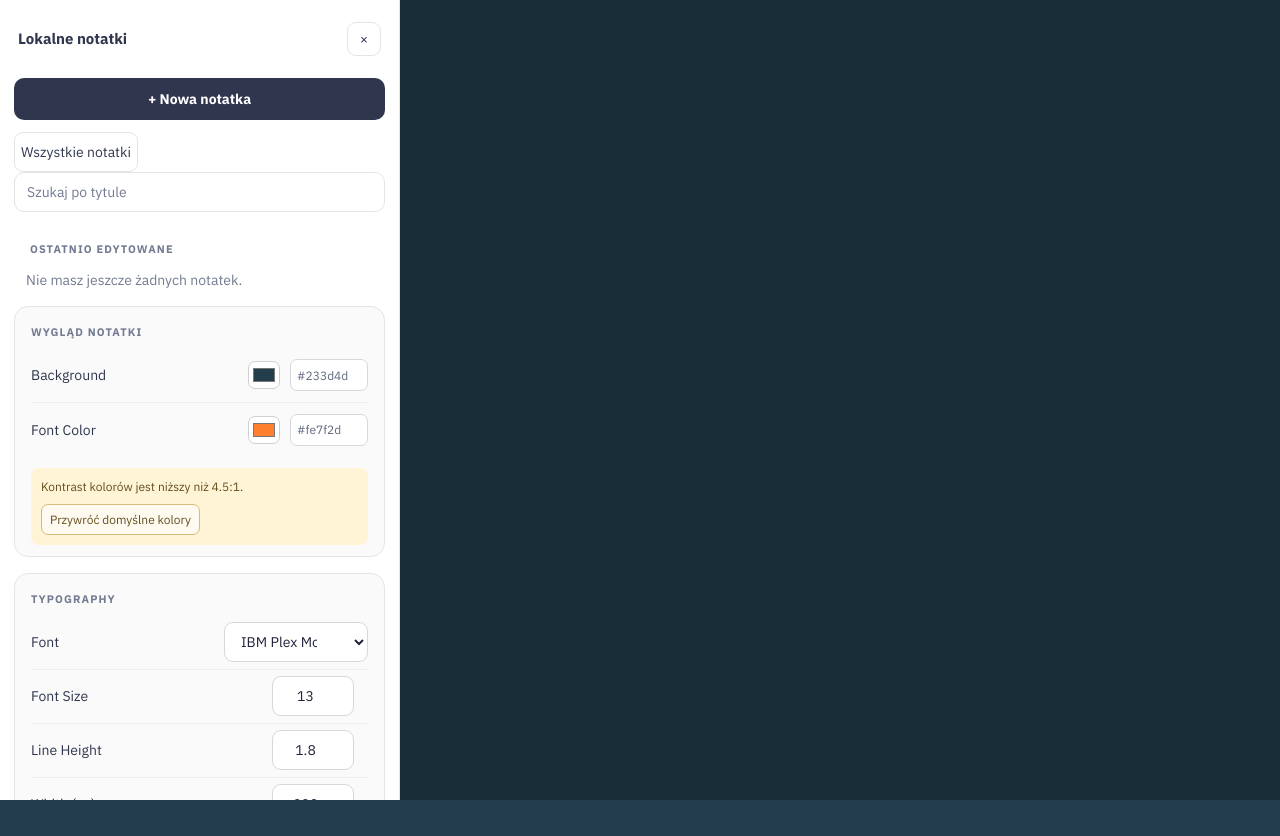
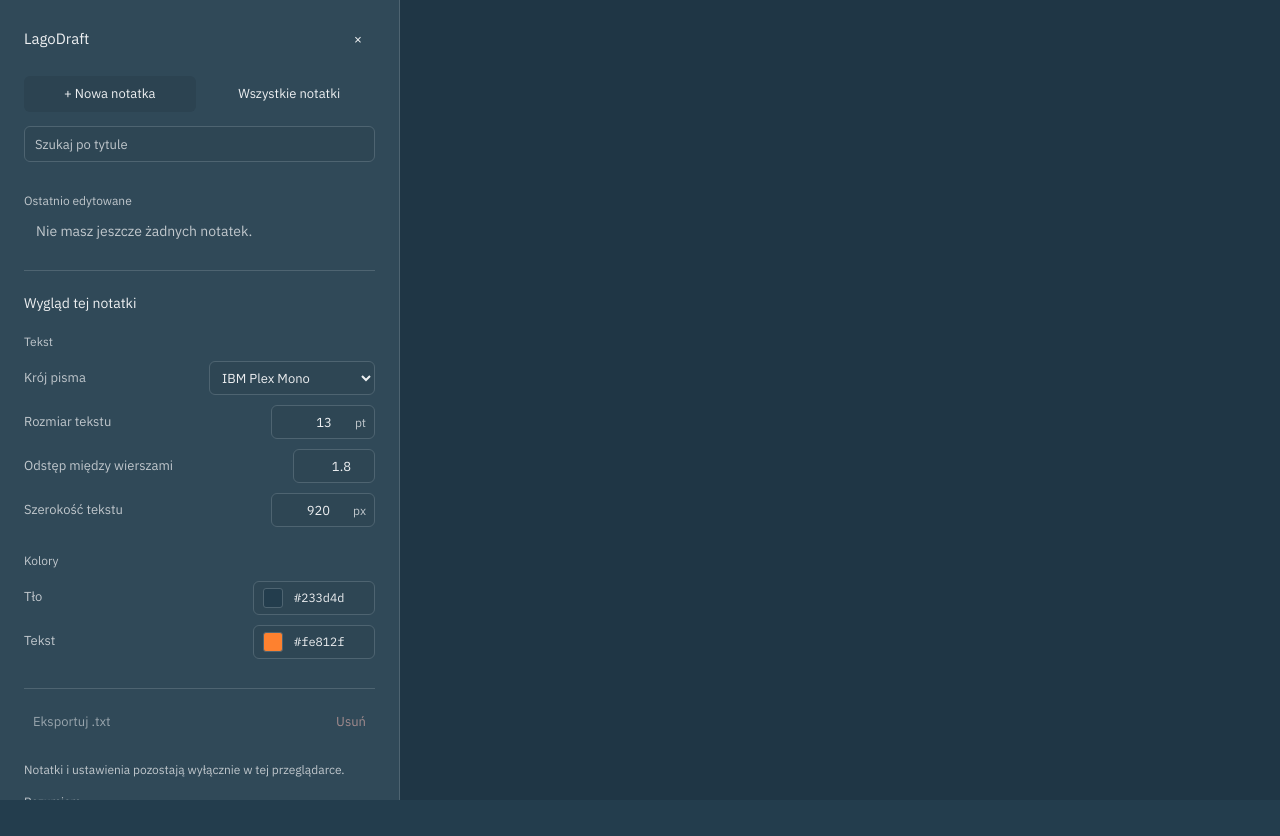
Before and after one commit to barcat/local-notes-editor, a Preact app: page / in a window 1280 px wide. Both pictures are taken after a click on the button "Otwórz notatki i ustawienia". Built offline with nearby package versions, Linux system fonts and the light colour scheme.

Commit message:
Refine note settings and emoji picker to match the editor

```diff
--- a/src/app.tsx
+++ b/src/app.tsx
@@ -524,10 +524,12 @@
         aria-controls="left-drawer"
         aria-expanded={isDrawerOpen}
         aria-label="Otwórz notatki i ustawienia"
+        title="Notatki i ustawienia"
         onClick={() => setIsDrawerOpen(true)}
       >
         <svg viewBox="0 0 24 24" aria-hidden="true">
-          <path d="M5 7h14M5 12h14M5 17h14" fill="none" stroke="currentColor" stroke-linecap="round" stroke-width="1.8" />
+          <rect x="4" y="5" width="16" height="14" rx="2" fill="none" stroke="currentColor" stroke-width="1.5" />
+          <path d="M9 5v14" fill="none" stroke="currentColor" stroke-width="1.5" />
         </svg>
       </button>
 
--- a/src/components/AppearanceSettings.tsx
+++ b/src/components/AppearanceSettings.tsx
@@ -67,29 +67,12 @@
   const contrastWarning = !hasSufficientContrast(preferences);
 
   return (
-    <>
-      <section class="settings-card" aria-labelledby="appearance-title">
-        <h2 class="card-title" id="appearance-title">Wygląd notatki</h2>
+    <section class="note-settings" aria-labelledby="appearance-title">
+      <h2 class="settings-title" id="appearance-title">Wygląd tej notatki</h2>
+      <section class="settings-group" aria-labelledby="typography-title">
+        <h3 class="settings-group-title" id="typography-title">Tekst</h3>
         <label class="setting-row">
-          <span class="setting-label">Background</span>
-          <ColorControl disabled={disabled} label="Kolor tła" value={preferences.backgroundColor} onChange={(value) => onChange({ backgroundColor: value })} />
-        </label>
-        <label class="setting-row">
-          <span class="setting-label">Font Color</span>
-          <ColorControl disabled={disabled} label="Kolor tekstu" value={preferences.textColor} onChange={(value) => onChange({ textColor: value })} />
-        </label>
-        {contrastWarning && (
-          <div class="contrast-warning" role="alert">
-            <span>Kontrast kolorów jest niższy niż 4.5:1.</span>
-            <button type="button" disabled={disabled} onClick={onResetColors}>Przywróć domyślne kolory</button>
-          </div>
-        )}
-      </section>
-
-      <section class="settings-card" aria-labelledby="typography-title">
-        <h2 class="card-title" id="typography-title">Typography</h2>
-        <label class="setting-row">
-          <span class="setting-label">Font</span>
+          <span class="setting-label">Krój pisma</span>
           <select
             disabled={disabled}
             class="select"
@@ -100,7 +83,8 @@
           </select>
         </label>
         <label class="setting-row">
-          <span class="setting-label">Font Size</span>
+          <span class="setting-label">Rozmiar tekstu</span>
+          <span class="number-control">
             <input
               disabled={disabled}
               class="number-input"
@@ -108,12 +92,15 @@
               min="10"
               max="24"
               step="1"
+              aria-label="Rozmiar tekstu"
               value={preferences.fontSizePt}
               onInput={(event) => onChange({ fontSizePt: Number(event.currentTarget.value) })}
             />
+            <span class="setting-unit" aria-hidden="true">pt</span>
+          </span>
         </label>
         <label class="setting-row">
-          <span class="setting-label">Line Height</span>
+          <span class="setting-label">Odstęp między wierszami</span>
           <input
             disabled={disabled}
             class="number-input"
@@ -121,12 +108,14 @@
             min="1.2"
             max="2.4"
             step="0.1"
+            aria-label="Odstęp między wierszami"
             value={preferences.lineHeight}
             onInput={(event) => onChange({ lineHeight: Number(event.currentTarget.value) })}
           />
         </label>
         <label class="setting-row">
-          <span class="setting-label">Width (px)</span>
+          <span class="setting-label">Szerokość tekstu</span>
+          <span class="number-control">
             <input
               disabled={disabled}
               class="number-input"
@@ -134,12 +123,32 @@
               min="480"
               max="1200"
               step="10"
+              aria-label="Szerokość tekstu w pikselach"
               value={preferences.editorWidthPx}
               onInput={(event) => onChange({ editorWidthPx: Number(event.currentTarget.value) })}
             />
+            <span class="setting-unit" aria-hidden="true">px</span>
+          </span>
         </label>
       </section>
+      <section class="settings-group" aria-labelledby="colors-title">
+        <h3 class="settings-group-title" id="colors-title">Kolory</h3>
+        <div class="setting-row">
+          <span class="setting-label">Tło</span>
+          <ColorControl disabled={disabled} label="Kolor tła" value={preferences.backgroundColor} onChange={(value) => onChange({ backgroundColor: value })} />
+        </div>
+        <div class="setting-row">
+          <span class="setting-label">Tekst</span>
+          <ColorControl disabled={disabled} label="Kolor tekstu" value={preferences.textColor} onChange={(value) => onChange({ textColor: value })} />
+        </div>
+        {contrastWarning && (
+          <div class="contrast-warning" role="alert">
+            <span>Kontrast kolorów jest niższy niż 4,5:1.</span>
+            <button type="button" disabled={disabled} onClick={onResetColors}>Przywróć domyślne kolory</button>
+          </div>
+        )}
+      </section>
       {storageWarning && <p class="preferences-warning" role="status">{storageWarning}</p>}
-    </>
+    </section>
   );
 }
--- a/src/components/LeftDrawer.tsx
+++ b/src/components/LeftDrawer.tsx
@@ -115,15 +115,16 @@
       >
         <div class="drawer-inner">
           <header class="drawer-header">
-            <h1 class="drawer-title">Lokalne notatki</h1>
+            <h1 class="drawer-title">LagoDraft</h1>
             <button ref={closeButtonRef} class="icon-button" type="button" aria-label="Zamknij panel" onClick={onClose}>
               ×
             </button>
           </header>
 
-          <button class="primary-action" type="button" disabled={isCreatingNote || navigationDisabled} onClick={onNewNote}>+ Nowa notatka</button>
-
-          <button class="secondary-action" type="button" disabled={navigationDisabled} onClick={onAllNotes}>Wszystkie notatki</button>
+          <div class="drawer-navigation">
+            <button class="primary-action" type="button" disabled={isCreatingNote || navigationDisabled} onClick={onNewNote}>+ Nowa notatka</button>
+            <button class="secondary-action" type="button" disabled={navigationDisabled} onClick={onAllNotes}>Wszystkie notatki</button>
+          </div>
 
           <NotesList
             disabled={navigationDisabled}
--- a/src/preferences.ts
+++ b/src/preferences.ts
@@ -6,7 +6,7 @@
 
 export const DEFAULT_PREFERENCES: EditorPreferences = {
   backgroundColor: "#233d4d",
-  textColor: "#fe7f2d",
+  textColor: "#fe812f",
   fontFamily: "IBM Plex Mono",
   fontSizePt: 13,
   lineHeight: 1.8,
@@ -132,7 +132,40 @@
   root.style.setProperty("--editor-font-size", `${preferences.fontSizePt}pt`);
   root.style.setProperty("--editor-line-height", String(preferences.lineHeight));
   root.style.setProperty("--editor-width", `${preferences.editorWidthPx}px`);
+  // Controls follow the paper color, but stay readable even when the writing
+  // colors have low contrast. These tokens never change stored note preferences.
+  const surface = mixColors(preferences.backgroundColor,
+    relativeLuminance(preferences.backgroundColor) < 0.179 ? "#ffffff" : "#000000", 0.06);
+  const isDark = contrastRatio("#ffffff", surface) >= 4.5;
+  const neutral = isDark ? "#ffffff" : "#000000";
+  const text = readableMix(neutral, surface, 0.92);
+  const muted = readableMix(neutral, surface, 0.7);
+  const danger = isDark ? "#ffc1b9" : "#8f332e";
+  root.style.setProperty("--control-bg", surface);
+  root.style.setProperty("--control-text", text);
+  root.style.setProperty("--control-muted", muted);
+  root.style.setProperty("--control-danger", contrastRatio(danger, surface) >= 4.5 ? danger : text);
+  root.style.setProperty("--control-scheme", isDark ? "dark" : "light");
+  root.style.setProperty("--control-shade", isDark ? "#000000" : "#ffffff");
   root.ownerDocument.defaultView?.dispatchEvent(new Event("editor-appearance-change"));
+}
+
+function mixColors(base: string, tint: string, amount: number): string {
+  const channels = [1, 3, 5].map((offset) => {
+    const a = Number.parseInt(base.slice(offset, offset + 2), 16);
+    const b = Number.parseInt(tint.slice(offset, offset + 2), 16);
+    return Math.round(a + (b - a) * amount).toString(16).padStart(2, "0");
+  });
+  return `#${channels.join("")}`;
+}
+
+function readableMix(text: string, surface: string, amount: number): string {
+  let mixed = mixColors(surface, text, amount);
+  while (contrastRatio(mixed, surface) < 4.5 && amount < 1) {
+    amount = Math.min(1, amount + 0.05);
+    mixed = mixColors(surface, text, amount);
+  }
+  return mixed;
 }
 
 function channelToLinear(channel: number): number {
--- a/src/styles.css
+++ b/src/styles.css
@@ -48,7 +48,7 @@
 
 :root {
   --editor-bg: #233d4d;
-  --editor-text: #fe7f2d;
+  --editor-text: #fe812f;
   --editor-text-soft: color-mix(in srgb, var(--editor-text) 58%, var(--editor-bg));
   --editor-selection: color-mix(in srgb, var(--editor-text) 28%, transparent);
   --editor-font-family: "IBM Plex Mono", monospace;
@@ -63,6 +63,17 @@
   --panel-hover: #f4f4f6;
   --danger: #8f332e;
   --focus: #315f93;
+  --control-bg: #304958;
+  --control-text: #eef0f2;
+  --control-muted: #bfc8cd;
+  --control-danger: #ffc1b9;
+  --control-scheme: dark;
+  --control-shade: #000000;
+  --control-border: color-mix(in srgb, var(--control-text) 16%, var(--control-bg));
+  --control-fill: color-mix(in srgb, var(--control-shade) 4%, var(--control-bg));
+  --control-hover: color-mix(in srgb, var(--control-shade) 8%, var(--control-bg));
+  --control-selected: color-mix(in srgb, var(--control-text) 36%, var(--control-bg));
+  --control-radius: 6px;
 }
 
 * { box-sizing: border-box; }
@@ -80,7 +91,7 @@
 }
 button, input, select, textarea { font: inherit; }
 button { cursor: pointer; }
-button:disabled, input:disabled { cursor: default; opacity: .55; }
+button:disabled, input:disabled, select:disabled { cursor: default; opacity: .55; }
 :focus-visible { outline: 2px solid var(--focus); outline-offset: 3px; }
 ::selection { background: var(--editor-selection); }
 .visually-hidden {
@@ -104,12 +115,17 @@
   height: 42px;
   place-items: center;
   padding: 0;
-  border: 1px solid color-mix(in srgb, var(--editor-text) 34%, transparent);
-  border-radius: 10px;
-  background: color-mix(in srgb, var(--editor-bg) 88%, transparent);
+  border: 0;
+  border-radius: var(--control-radius);
+  background: transparent;
+  color: var(--editor-text);
+  --focus: var(--control-text);
+}
+.menu-button svg, .title-save-button svg { width: 18px; height: 18px; }
+.menu-button:hover, .title-save-button:hover:not(:disabled) {
+  background: color-mix(in srgb, var(--editor-text) 8%, transparent);
   color: var(--editor-text);
 }
-.menu-button svg { width: 20px; height: 20px; }
 .editor-shell {
   min-height: 100vh;
   padding: 74px 48px 120px;
@@ -134,17 +150,17 @@
 .editor-title-row .editor-title { margin-bottom: 0; }
 .title-save-button {
   display: grid;
-  width: 34px;
-  height: 34px;
+  width: 40px;
+  height: 40px;
   flex: 0 0 auto;
   place-items: center;
   padding: 5px;
-  border: 1px solid color-mix(in srgb, var(--editor-text) 34%, transparent);
-  border-radius: 8px;
+  border: 0;
+  border-radius: var(--control-radius);
   background: transparent;
-  color: inherit;
+  color: var(--editor-text);
+  --focus: var(--control-text);
 }
-.title-save-button svg { width: 20px; height: 20px; }
 .editor-content { min-height: calc(100vh - 230px); resize: none; overflow: hidden; line-height: inherit; }
 .editor-title::placeholder, .editor-content::placeholder { color: var(--editor-text-soft); opacity: 1; }
 .error-toast {
@@ -194,12 +210,23 @@
   z-index: 30;
   inset: 0;
   border: 0;
-  background: rgb(14 22 28 / 42%);
+  background: rgb(14 22 28 / 16%);
   opacity: 0;
   pointer-events: none;
   transition: opacity 180ms ease;
 }
 .backdrop.is-visible { opacity: 1; pointer-events: auto; }
+.drawer, .delete-dialog {
+  --panel-bg: var(--control-bg);
+  --panel-surface: var(--control-fill);
+  --panel-text: var(--control-text);
+  --panel-muted: var(--control-muted);
+  --panel-border: var(--control-border);
+  --panel-hover: var(--control-hover);
+  --danger: var(--control-danger);
+  --focus: var(--control-text);
+  color-scheme: var(--control-scheme);
+}
 .drawer {
   position: fixed;
   z-index: 40;
@@ -217,9 +244,9 @@
   transition: transform 180ms ease, visibility 0s linear 180ms;
 }
 .drawer.is-open { visibility: visible; transform: translateX(0); transition-delay: 0s; }
-.drawer-inner { padding: 22px 14px 30px; }
-.drawer-header { display: flex; align-items: center; justify-content: space-between; margin: 0 4px 22px; }
-.drawer-title { margin: 0; font-size: 15px; font-weight: 600; }
+.drawer-inner { padding: 22px 24px 30px; }
+.drawer-header { display: flex; align-items: center; justify-content: space-between; margin: 0 0 20px; }
+.drawer-title { margin: 0; font-size: 15px; font-weight: 400; }
 .icon-button {
   display: grid;
   width: 34px;
@@ -241,6 +268,29 @@
   color: #fff;
   font-weight: 600;
 }
+.drawer-navigation { display: flex; align-items: center; gap: 8px; margin-bottom: 14px; }
+.drawer-navigation button {
+  width: auto;
+  flex: 1;
+  min-height: 36px;
+  margin: 0;
+  padding: 6px 8px;
+  border: 1px solid transparent;
+  border-radius: var(--control-radius);
+  background: transparent;
+  color: var(--control-text);
+  font-size: 13px;
+  font-weight: 400;
+}
+.drawer-navigation .primary-action { background: var(--control-hover); }
+.drawer-navigation button:hover:not(:disabled) { background: var(--control-hover); }
+.drawer .icon-button { border-color: transparent; border-radius: var(--control-radius); background: transparent; }
+.drawer .icon-button:hover { background: var(--control-hover); }
+.drawer .search { height: 36px; padding: 0 10px; border-radius: var(--control-radius); background: var(--control-fill); font-size: 13px; }
+.drawer .notes-list { margin: 0; }
+.drawer .note-list-item { min-height: 38px; padding: 6px 8px; border-radius: var(--control-radius); font-size: 13px; }
+.drawer .note-list-item:hover:not(:disabled) { border-color: transparent; }
+.drawer .note-list-item.is-active { border-color: var(--control-border); }
 .search {
   width: 100%;
   height: 40px;
@@ -252,7 +302,7 @@
   color: var(--panel-text);
 }
 .search::placeholder { color: var(--panel-muted); }
-.section-label, .card-title {
+.section-label {
   color: var(--panel-muted);
   font-size: 11px;
   font-weight: 600;
@@ -260,31 +310,37 @@
   text-transform: uppercase;
 }
 .section-label { margin: 20px 16px 8px; }
+.drawer .section-label { margin: 20px 0 8px; font-size: 12px; font-weight: 400; letter-spacing: 0; text-transform: none; }
 .empty-list { margin: 12px; color: var(--panel-muted); }
-.settings-card {
-  margin-top: 16px;
-  padding: 14px 16px 3px;
-  border: 1px solid var(--panel-border);
-  border-radius: 14px;
-  background: var(--panel-surface);
-}
-.card-title { margin: 4px 0 7px; }
+.note-settings { margin-top: 28px; padding-top: 22px; border-top: 1px solid var(--control-border); }
+.settings-title { margin: 0; color: var(--control-text); font-size: 14px; font-weight: 400; }
+.settings-group { margin-top: 20px; }
+.settings-group-title { margin: 0 0 6px; color: var(--control-muted); font-size: 12px; font-weight: 400; }
 .setting-row {
   display: grid;
-  grid-template-columns: 1fr minmax(96px, auto);
-  gap: 14px;
+  grid-template-columns: minmax(0, 1fr) auto;
+  gap: 12px;
   align-items: center;
-  min-height: 54px;
-  border-top: 1px solid #eeeef0;
+  min-height: 44px;
 }
-.setting-row:first-of-type { border-top: 0; }
-.color-control { display: flex; align-items: center; justify-content: flex-end; gap: 10px; }
-.color-picker { width: 32px; height: 28px; padding: 2px; border: 1px solid #cfd1d7; border-radius: 7px; background: #fff; }
-.hex-input { width: 78px; height: 32px; padding: 0 6px; border: 1px solid #d7d8de; border-radius: 7px; background: #fff; color: #60677d; font-family: "IBM Plex Sans", sans-serif; font-size: 12px; }
-.select, .number-input { height: 40px; border: 1px solid #d7d8de; border-radius: 9px; background: #fff; color: #20243a; }
-.select { width: 144px; padding: 0 34px 0 12px; }
-.number-input { width: 82px; padding: 0 10px; text-align: center; }
-.drawer-actions { display: flex; gap: 8px; margin-top: 18px; }
+.setting-label { color: var(--control-muted); font-size: 13px; }
+.color-control { display: flex; align-items: center; gap: 6px; height: 34px; padding: 0 6px; border: 1px solid var(--control-border); border-radius: var(--control-radius); background: var(--control-fill); }
+.color-control:focus-within { border-color: var(--control-selected); }
+.color-picker { width: 26px; height: 26px; padding: 3px; border: 0; border-radius: 4px; background: transparent; cursor: pointer; }
+.color-picker::-webkit-color-swatch-wrapper { padding: 0; }
+.color-picker::-webkit-color-swatch { border: 1px solid var(--control-border); border-radius: 3px; }
+.color-picker::-moz-color-swatch { border: 1px solid var(--control-border); border-radius: 3px; }
+.hex-input { width: 76px; height: 26px; padding: 0 2px; border: 0; border-radius: 3px; background: transparent; color: var(--control-text); font: 12px/1.4 "IBM Plex Mono", monospace; }
+.select, .number-input, .number-control { height: 34px; border: 1px solid var(--control-border); border-radius: var(--control-radius); background: var(--control-fill); color: var(--control-text); font-size: 13px; }
+.select { width: 166px; padding: 0 8px; }
+.select option { background: var(--control-bg); color: var(--control-text); }
+.number-input { width: 82px; padding: 0 8px; text-align: right; font-variant-numeric: tabular-nums; }
+.number-control { display: flex; align-items: center; width: 104px; padding-right: 8px; }
+.number-control .number-input { width: 100%; min-width: 0; height: 30px; border: 0; background: transparent; }
+.setting-unit { color: var(--control-muted); font-size: 12px; }
+.select:hover:not(:disabled), .number-input:hover:not(:disabled), .color-control:hover { border-color: var(--control-selected); }
+.number-control:focus-within { border-color: var(--control-selected); }
+.drawer-actions { display: flex; justify-content: space-between; gap: 16px; margin-top: 24px; padding-top: 16px; border-top: 1px solid var(--control-border); }
 .secondary-action, .danger-action {
   flex: 1;
   min-height: 40px;
@@ -294,35 +350,41 @@
   color: var(--panel-text);
 }
 .danger-action { color: var(--danger); }
+.drawer-actions button { flex: 0 0 auto; min-height: 36px; padding: 6px 8px; border-color: transparent; border-radius: var(--control-radius); background: transparent; font-size: 13px; }
+.drawer-actions button:hover:not(:disabled) { background: var(--control-hover); }
 .local-note { margin: 20px 4px 0; color: var(--panel-muted); font-size: 12px; }
 .contrast-warning, .preferences-warning {
   margin: 12px 0 8px;
-  padding: 10px;
-  border-radius: 8px;
-  background: #fff4d6;
-  color: #624d1d;
+  padding: 0 0 0 10px;
+  border-left: 2px solid var(--control-selected);
+  color: var(--control-text);
   font-size: 12px;
 }
-.contrast-warning { display: grid; gap: 8px; }
-.contrast-warning button, .local-note-box button { justify-self: start; padding: 6px 8px; border: 1px solid #d5bd79; border-radius: 7px; background: #fffaf0; color: inherit; font-size: 12px; }
-.local-note-box { margin: 20px 4px 0; padding: 10px; border: 1px solid var(--panel-border); border-radius: 9px; color: var(--panel-muted); font-size: 12px; }
+.contrast-warning { display: grid; gap: 4px; }
+.contrast-warning button, .local-note-box button { justify-self: start; min-height: 32px; padding: 4px 0; border: 0; border-radius: 3px; background: transparent; color: inherit; font-size: 12px; text-decoration: underline; text-underline-offset: 3px; }
+.local-note-box { margin: 20px 0 0; color: var(--panel-muted); font-size: 12px; }
 .local-note-box p { margin: 0 0 8px; }
 @media (prefers-reduced-motion: reduce) {
   *, *::before, *::after { scroll-behavior: auto !important; transition: none !important; }
 }
 
-.note-icon-picker { display: flex; position: relative; flex: 0 0 auto; }
-.note-icon-button { padding: 4px 7px; border: 0; border-radius: 7px; background: transparent; font-size: 26px; line-height: 1.3; }
-.note-icon-button:hover:not(:disabled) { background: var(--editor-selection); }
+.note-icon-picker { display: flex; position: relative; flex: 0 0 auto; --focus: var(--control-text); }
+.note-icon-button { display: grid; place-items: center; width: 40px; height: 40px; padding: 4px; border: 0; border-radius: var(--control-radius); background: transparent; font-size: 24px; line-height: 1; }
+.note-icon-button:hover:not(:disabled), .note-icon-button[aria-expanded="true"] { background: color-mix(in srgb, var(--control-text) 8%, transparent); }
 .note-icon-button:disabled { opacity: .55; cursor: default; }
-.note-icon-panel { position: absolute; top: calc(100% + 8px); left: 0; z-index: 10; width: 268px; padding: 14px; border: 1px solid var(--panel-border); border-radius: 10px; background: var(--panel-bg); color: var(--panel-text); font: 14px/1.5 "IBM Plex Sans", sans-serif; box-shadow: 0 8px 24px rgb(0 0 0 / 18%); }
-.note-icon-presets { display: grid; grid-template-columns: repeat(4, 1fr); gap: 6px; margin-bottom: 12px; }
-.note-icon-presets button { padding: 5px; border: 1px solid transparent; border-radius: 6px; background: var(--panel-surface); font-size: 24px; }
-.note-icon-presets button:hover, .note-icon-presets button[aria-pressed="true"] { background: var(--panel-hover); border-color: var(--focus); }
-.note-icon-custom { display: flex; gap: 8px; margin-top: 5px; }
-.note-icon-custom input { min-width: 0; width: 100%; padding: 6px; border: 1px solid var(--panel-border); border-radius: 5px; background: var(--panel-surface); color: var(--panel-text); }
-.note-icon-custom button { padding: 6px 10px; border: 1px solid var(--panel-border); border-radius: 5px; background: var(--panel-hover); color: var(--panel-text); }
-.note-icon-panel p { margin: 8px 0 0; color: var(--danger); }
+.note-icon-panel { position: absolute; top: calc(100% + 8px); left: 0; z-index: 10; width: 216px; padding: 12px; border: 1px solid var(--control-border); border-radius: var(--control-radius); background: var(--control-bg); color: var(--control-text); color-scheme: var(--control-scheme); font: 13px/1.45 "IBM Plex Sans", sans-serif; box-shadow: 0 4px 12px rgb(0 0 0 / 12%); }
+.note-icon-presets { display: grid; grid-template-columns: repeat(4, 40px); justify-content: space-between; gap: 6px; }
+.note-icon-presets button { display: grid; place-items: center; width: 40px; height: 40px; padding: 0; border: 1px solid transparent; border-radius: var(--control-radius); background: transparent; font-size: 22px; line-height: 1; }
+.note-icon-presets button:hover { background: var(--control-hover); }
+.note-icon-presets button[aria-pressed="true"] { border-color: var(--control-selected); }
+.note-icon-panel form { margin-top: 12px; padding-top: 12px; border-top: 1px solid var(--control-border); }
+.note-icon-panel form > label { color: var(--control-muted); font-size: 12px; }
+.note-icon-custom { display: flex; align-items: center; gap: 8px; margin-top: 6px; }
+.note-icon-custom input { min-width: 0; width: 100%; height: 34px; padding: 4px 8px; border: 1px solid var(--control-border); border-radius: var(--control-radius); background: var(--control-fill); color: var(--control-text); font-size: 18px; }
+.note-icon-custom button { min-height: 34px; padding: 4px 6px; border: 0; border-radius: var(--control-radius); background: transparent; color: var(--control-text); font-size: 12px; }
+.note-icon-custom button:hover { background: var(--control-hover); }
+.note-icon-custom input[aria-invalid="true"] { border-color: var(--control-danger); }
+.note-icon-panel p { margin: 8px 0 0; color: var(--control-danger); font-size: 12px; }
 
 .all-notes {
   min-height: 100vh;
```
Also changed, not shown: src/components/Editor.tsx (+13 -2 lines), 2 other files (tests, documents, lock files or other folders). Lines whose indentation alone changed are shown as unchanged.
